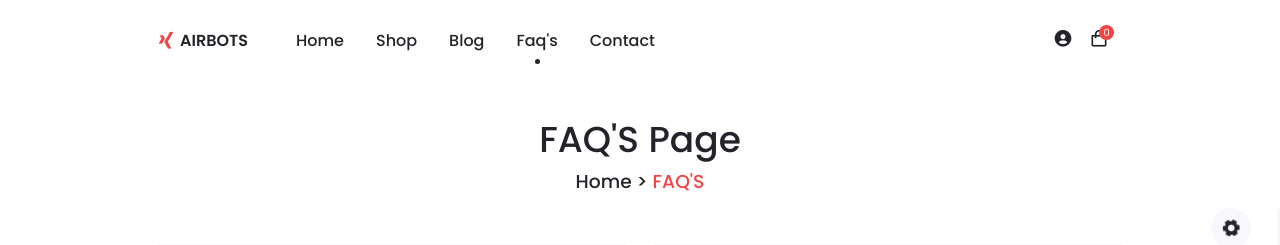
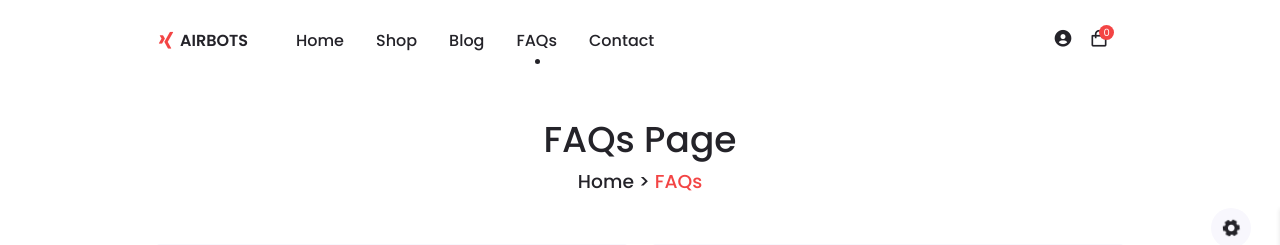
Before and after one commit to chard2023/airbots, a React (Create React App) app: page /fqa in a window 1280 px wide. Shown: the top 245 px of the page. Built offline with nearby package versions, Linux system fonts and the light colour scheme.

Commit message:
Fix Error

```diff
--- a/src/components/footer/index.js
+++ b/src/components/footer/index.js
@@ -21,9 +21,9 @@ function Footer() {
                 <p className="footer__description"><q>Elevating your standards with advanced aerial technology from Airbots.</q></p>
 
                 <div className="footer__social">
-                    <a href="/" className="footer__social-link"><i className="bx bxl-facebook"></i></a>
-                    <a href="/" className="footer__social-link"><i className="bx bxl-twitter"></i></a>
-                    <a href="/" className="footer__social-link"><i className="bx bxl-instagram-alt"></i></a>
+                    <a href="https://www.facebook.com" target="_blank" className="footer__social-link"><i className="bx bxl-facebook"></i></a>
+                    <a href="https://twitter.com" target="_blank" className="footer__social-link"><i className="bx bxl-twitter"></i></a>
+                    <a href="https://www.instagram.com/" target={"_blank"} className="footer__social-link"><i className="bx bxl-instagram-alt"></i></a>
                 </div>
             </div>
 
--- a/src/components/header/index.js
+++ b/src/components/header/index.js
@@ -191,7 +191,7 @@
                         activeclassname="active-link"
                         className={({ isActive }) =>
                             isActive ? "nav__link active-link" : "nav__link"
-                        }>Faq's</NavLink>
+                        }>FAQs</NavLink>
                     </li>
                     <li className="nav__item">
                         <NavLink
--- a/src/pages/fqa/index.js
+++ b/src/pages/fqa/index.js
@@ -15,8 +15,8 @@ function FQA() {
   return (
     <main className="main">
         <section className="questions section container">
-            <h2 className="breadcrumb__title">FAQ'S Page</h2>
-            <h3 className="breadcrumb__subtitle">Home {'>'} <span>FAQ'S</span></h3>
+            <h2 className="breadcrumb__title">FAQs Page</h2>
+            <h3 className="breadcrumb__subtitle">Home {'>'} <span>FAQs</span></h3>
 
             <div className="questions__container grid">
                 {faqData.map((item, index) => (
--- a/src/pages/home/index.js
+++ b/src/pages/home/index.js
@@ -7,6 +7,7 @@ import { Swiper, SwiperSlide } from 'swiper/react';
 import { Pagination } from "swiper";
 
 import "swiper/css";
+import "swiper/css/pagination";
 
 
 import ProductCarousel from "../../components/productCarousel";
@@ -47,7 +48,6 @@ function Home() {
             <div className="swiper home-swiper">
               <div className="swiper-wrapper">
                 <Swiper
-
                   pagination={pagination}
                   modules={[Pagination]}
                   className="swiper home-swiper"
--- a/src/pages/product/index.js
+++ b/src/pages/product/index.js
@@ -121,7 +121,7 @@ function Product() {
                     <div className="details__prices">
                         <span className="details__price">{product.discountedPrice}</span>
                         <span className="details__discount">{product.price}</span>
-                        <span className="details__percentage">50% OFF</span>
+                        <span className="details__percentage">20% OFF</span>
                     </div>
 
                     <div className="details__description">
```
